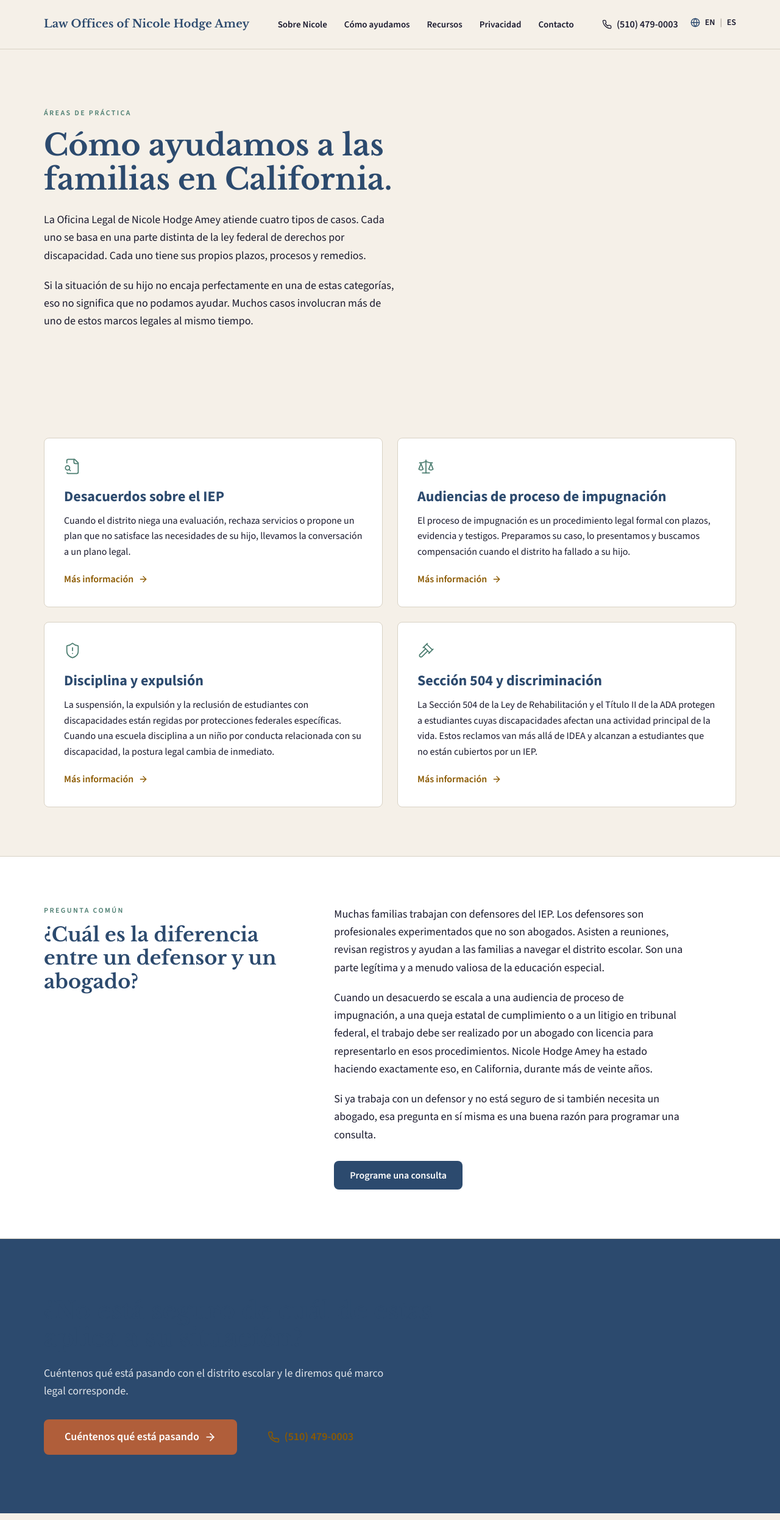
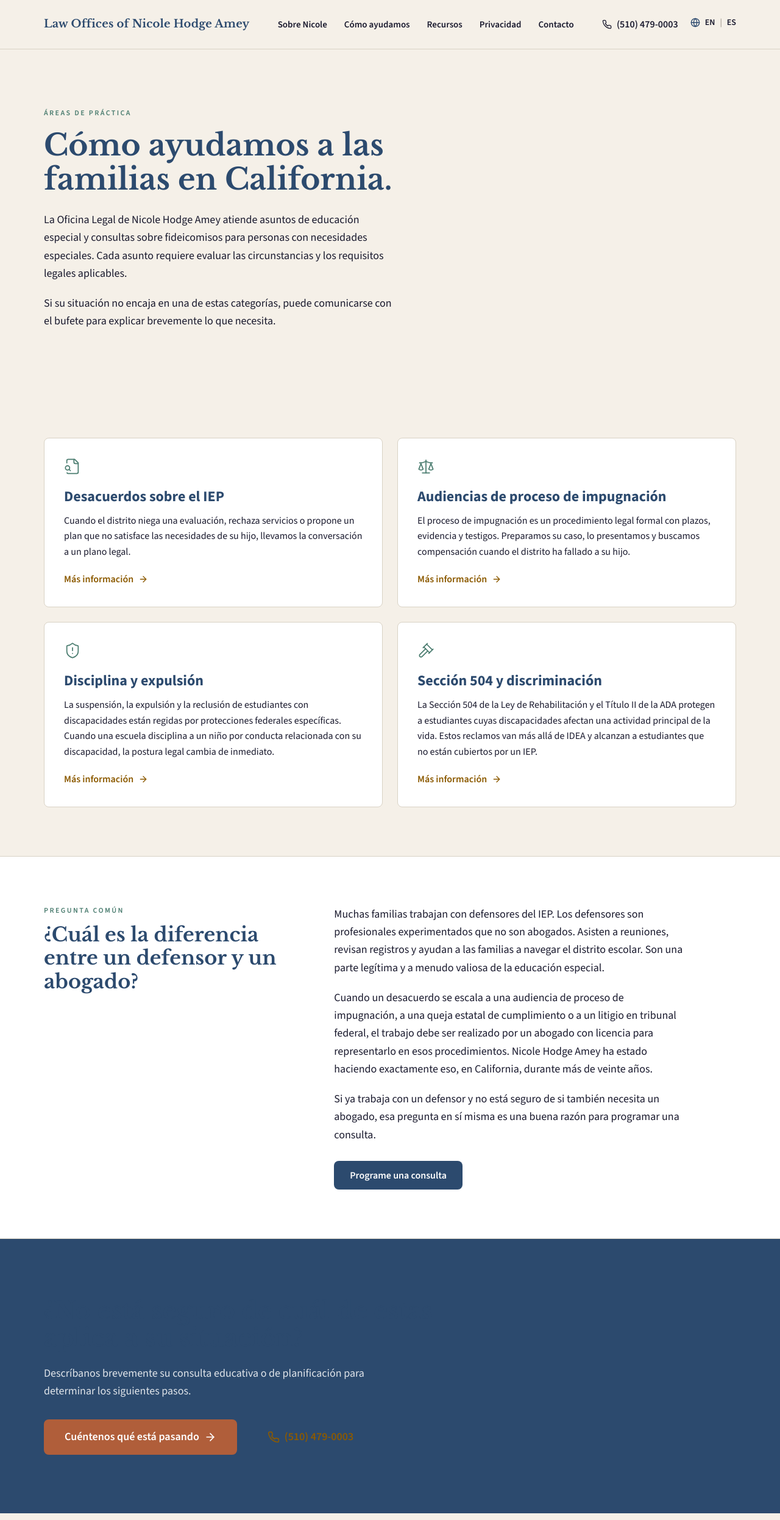
Before and after one commit to marchitectsio/lonha-website, a Next.js app: page /es/como-ayudamos in a window 1280 px wide. Shown: the top 2493 px of the page at 61% size. Built offline with nearby package versions, Linux system fonts and the light colour scheme.

Commit message:
Reconcile Amey Spanish pages and contact route

```diff
--- a/app/(en)/privacy/page.tsx
+++ b/app/(en)/privacy/page.tsx
@@ -18,7 +18,7 @@ export default function PrivacyPage() {
         <div><h2 className="font-serif text-2xl font-bold text-[color:var(--brand-primary)] mb-3">Contact-form privacy</h2><p className="text-lg leading-relaxed">Information submitted through the contact form is used to respond to your inquiry and evaluate whether the firm can assist. Do not include confidential details, student records, or information that identifies your child before speaking with the firm.</p></div>
         <div><h2 className="font-serif text-2xl font-bold text-[color:var(--brand-primary)] mb-3">No attorney-client relationship</h2><p className="text-lg leading-relaxed">Visiting this website, sending a message, or receiving an initial response does not create an attorney-client relationship. Representation begins only after the firm confirms it in a written agreement.</p></div>
         <div><h2 className="font-serif text-2xl font-bold text-[color:var(--brand-primary)] mb-3">General information only</h2><p className="text-lg leading-relaxed">The content on this website is general information, not legal advice. Laws and deadlines depend on the facts of each matter and may change. External resources are provided for convenience; their publishers control their content.</p></div>
-        <div><h2 className="font-serif text-2xl font-bold text-[color:var(--brand-primary)] mb-3">Questions</h2><p className="text-lg leading-relaxed">Questions about this notice may be sent to <a href={`mailto:${SITE.email}`}>{SITE.email}</a> or raised by calling <a href={`tel:${SITE.phoneRaw}`}>{SITE.phone}</a>.</p><p className="mt-3 text-sm text-[color:var(--text-secondary)]">Last updated August 11, 2026.</p></div>
+        <div><h2 className="font-serif text-2xl font-bold text-[color:var(--brand-primary)] mb-3">Questions</h2><p className="text-lg leading-relaxed">Questions about this notice may be raised by calling <a href={`tel:${SITE.phoneRaw}`}>{SITE.phone}</a>.</p><p className="mt-3 text-sm text-[color:var(--text-secondary)]">Last updated August 11, 2026.</p></div>
         <Link href="/contact" className="btn btn-primary">Contact the firm</Link>
       </div></section>
       <CTABanner heading="Start with the education issue." body="Tell us what is happening at school without including confidential student details." primaryCta={{ label: "Contact the firm", href: "/contact" }} secondaryCallLabel={`Call ${SITE.phone}`} />
--- a/app/(es)/es/como-ayudamos/page.tsx
+++ b/app/(es)/es/como-ayudamos/page.tsx
@@ -8,7 +8,7 @@ import { PRACTICE_AREAS, SITE } from "@/lib/site";
 export const metadata: Metadata = {
   title: "Cómo ayudamos",
   description:
-    "LONHA representa a padres en California en desacuerdos sobre el IEP, audiencias de proceso de impugnación, disciplina y expulsión escolar, y casos de discriminación bajo la Sección 504.",
+    "LONHA ayuda a familias en California con asuntos de educación especial, derechos por discapacidad y consultas sobre fideicomisos para personas con necesidades especiales.",
   alternates: { canonical: "/es/como-ayudamos", languages: { en: "/how-we-help", es: "/es/como-ayudamos" } },
 };
 
@@ -33,6 +33,11 @@ const PRACTICE_ES: Record<string, { title: string; summary: string }> = {
     summary:
       "La Sección 504 de la Ley de Rehabilitación y el Título II de la ADA protegen a estudiantes cuyas discapacidades afectan una actividad principal de la vida. Estos reclamos van más allá de IDEA y alcanzan a estudiantes que no están cubiertos por un IEP.",
   },
+  "special-needs-trusts": {
+    title: "Fideicomisos para personas con necesidades especiales",
+    summary:
+      "La planificación de un fideicomiso puede ayudar a cubrir necesidades a largo plazo y, según sus condiciones, proteger la elegibilidad para determinados beneficios públicos. Consulte con el bufete sobre las opciones para su familia.",
+  },
 };
 
 export default function HowWeHelpPageEs() {
@@ -51,10 +56,10 @@ export default function HowWeHelpPageEs() {
           </h1>
           <div className="mt-6 max-w-prose space-y-5 text-lg text-[color:var(--text-primary)] leading-relaxed">
             <p>
-              La Oficina Legal de Nicole Hodge Amey atiende cuatro tipos de casos. Cada uno se basa en una parte distinta de la ley federal de derechos por discapacidad. Cada uno tiene sus propios plazos, procesos y remedios.
+              La Oficina Legal de Nicole Hodge Amey atiende asuntos de educación especial y consultas sobre fideicomisos para personas con necesidades especiales. Cada asunto requiere evaluar las circunstancias y los requisitos legales aplicables.
             </p>
             <p>
-              Si la situación de su hijo no encaja perfectamente en una de estas categorías, eso no significa que no podamos ayudar. Muchos casos involucran más de uno de estos marcos legales al mismo tiempo.
+              Si su situación no encaja en una de estas categorías, puede comunicarse con el bufete para explicar brevemente lo que necesita.
             </p>
           </div>
         </div>
@@ -110,7 +115,7 @@ export default function HowWeHelpPageEs() {
 
       <CTABanner
         heading="¿No está seguro de cuál de estas aplica a su situación?"
-        body="Cuéntenos qué está pasando con el distrito escolar y le diremos qué marco legal corresponde."
+        body="Descríbanos brevemente su consulta educativa o de planificación para determinar los siguientes pasos."
         primaryCta={{ label: "Cuéntenos qué está pasando", href: "/es/contacto" }}
         secondaryCallLabel={`Llame al ${SITE.phone}`}
       />
--- a/app/(es)/es/contacto/page.tsx
+++ b/app/(es)/es/contacto/page.tsx
@@ -2,7 +2,7 @@ import type { Metadata } from "next";
 import SiteFrame from "@/components/SiteFrame";
 import ContactForm from "@/components/ContactForm";
 import { SITE } from "@/lib/site";
-import { Mail, MapPin, Phone, Clock } from "lucide-react";
+import { MapPin, Phone, Clock } from "lucide-react";
 
 export const metadata: Metadata = {
   title: "Contacto",
@@ -70,13 +70,7 @@ export default function ContactPageEs() {
                     <a href={`tel:${SITE.phoneRaw}`} className="text-[color:var(--link)]">{SITE.phone}</a>
                   </div>
                 </li>
-                <li className="flex items-start gap-3">
-                  <Mail aria-hidden="true" className="h-5 w-5 mt-0.5 flex-shrink-0 text-[color:var(--brand-accent)]" strokeWidth={1.5} />
-                  <div>
-                    <p className="font-semibold">Correo electrónico</p>
-                    <a href={`mailto:${SITE.email}`} className="text-[color:var(--link)] break-all">{SITE.email}</a>
-                  </div>
-                </li>
+
                 <li className="flex items-start gap-3">
                   <MapPin aria-hidden="true" className="h-5 w-5 mt-0.5 flex-shrink-0 text-[color:var(--brand-accent)]" strokeWidth={1.5} />
                   <div>
--- a/app/(es)/es/page.tsx
+++ b/app/(es)/es/page.tsx
@@ -36,10 +36,20 @@ const PRACTICE_AREAS_ES: Record<string, { title: string; summary: string }> = {
     summary:
       "La suspensión, la expulsión y la reclusión de estudiantes con discapacidades están regidas por protecciones federales específicas. Cuando una escuela disciplina a un niño por conducta relacionada con su discapacidad, la postura legal cambia de inmediato.",
   },
+  "section-504": {
+    title: "Sección 504 y discriminación",
+    summary:
+      "Ayudamos a familias con consultas sobre adaptaciones escolares, exclusiones o discriminación relacionada con una discapacidad bajo la Sección 504.",
+  },
+  "special-needs-trusts": {
+    title: "Fideicomisos para personas con necesidades especiales",
+    summary:
+      "Explore opciones de planificación a largo plazo y preguntas sobre la elegibilidad para determinados beneficios públicos de una persona con discapacidad.",
+  },
 };
 
 export default function HomePageEs() {
-  const featured = PRACTICE_AREAS.slice(0, 3);
+  const featured = PRACTICE_AREAS;
 
   return (
     <SiteFrame locale="es" otherLocaleHref="/">
@@ -89,7 +99,7 @@ export default function HomePageEs() {
               Apoyo legal para problemas de educación especial.
             </h2>
             <p className="mt-5 text-lg text-[color:var(--text-primary)] max-w-prose">
-              Estas son las situaciones por las que los padres nos llaman con mayor frecuencia. Si la suya no aparece aquí, llámenos. Su situación aún puede caer dentro de nuestra práctica.
+              Ayudamos con asuntos de educación especial, derechos de estudiantes con discapacidades y consultas sobre fideicomisos para personas con necesidades especiales. Llámenos si desea conversar sobre su situación.
             </p>
           </div>
           <div className="grid gap-6 md:grid-cols-3">
--- a/app/api/contact/route.ts
+++ b/app/api/contact/route.ts
@@ -5,7 +5,7 @@ export async function POST(request: Request) {
 
   if (!webhookUrl) {
     return NextResponse.json(
-      { ok: false, error: "Contact webhook is not configured; use email fallback." },
+      { ok: false, error: "Contact form temporarily unavailable. Please call the firm directly." },
       { status: 503 },
     );
   }
```
